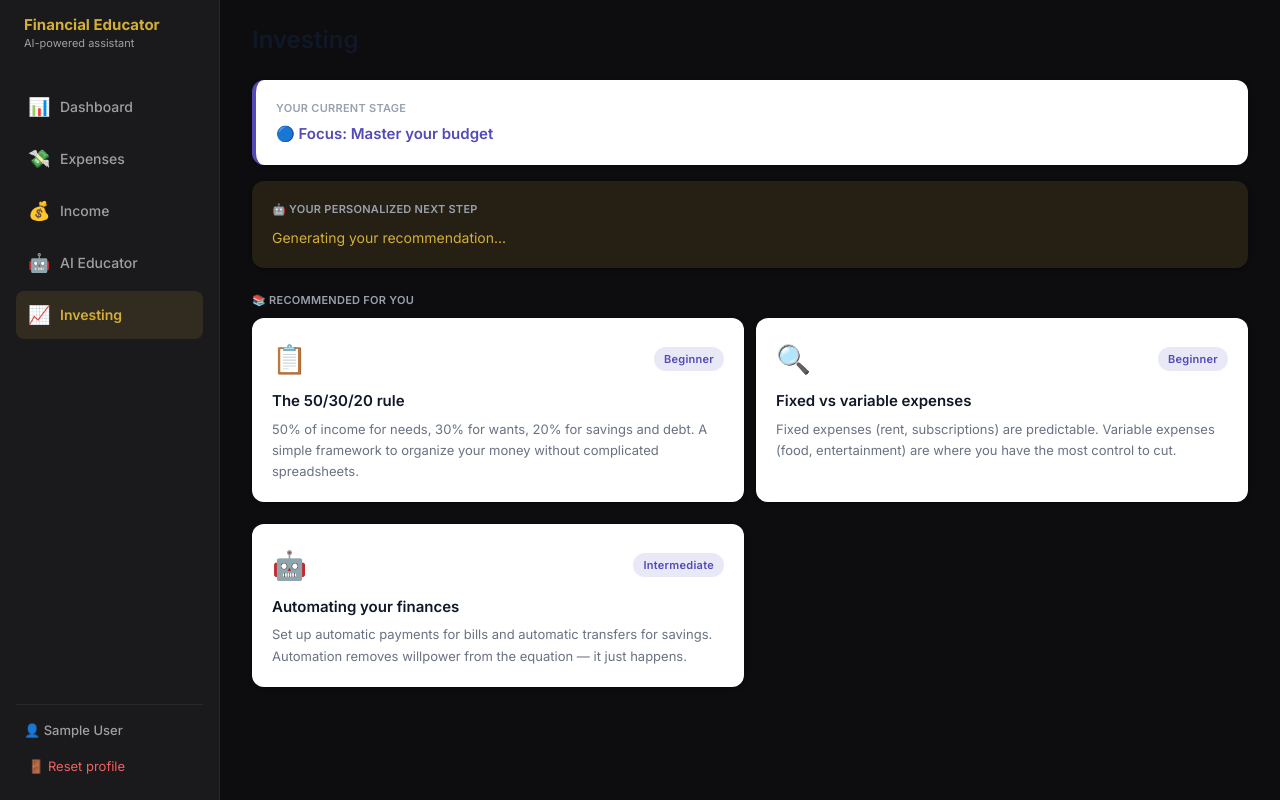
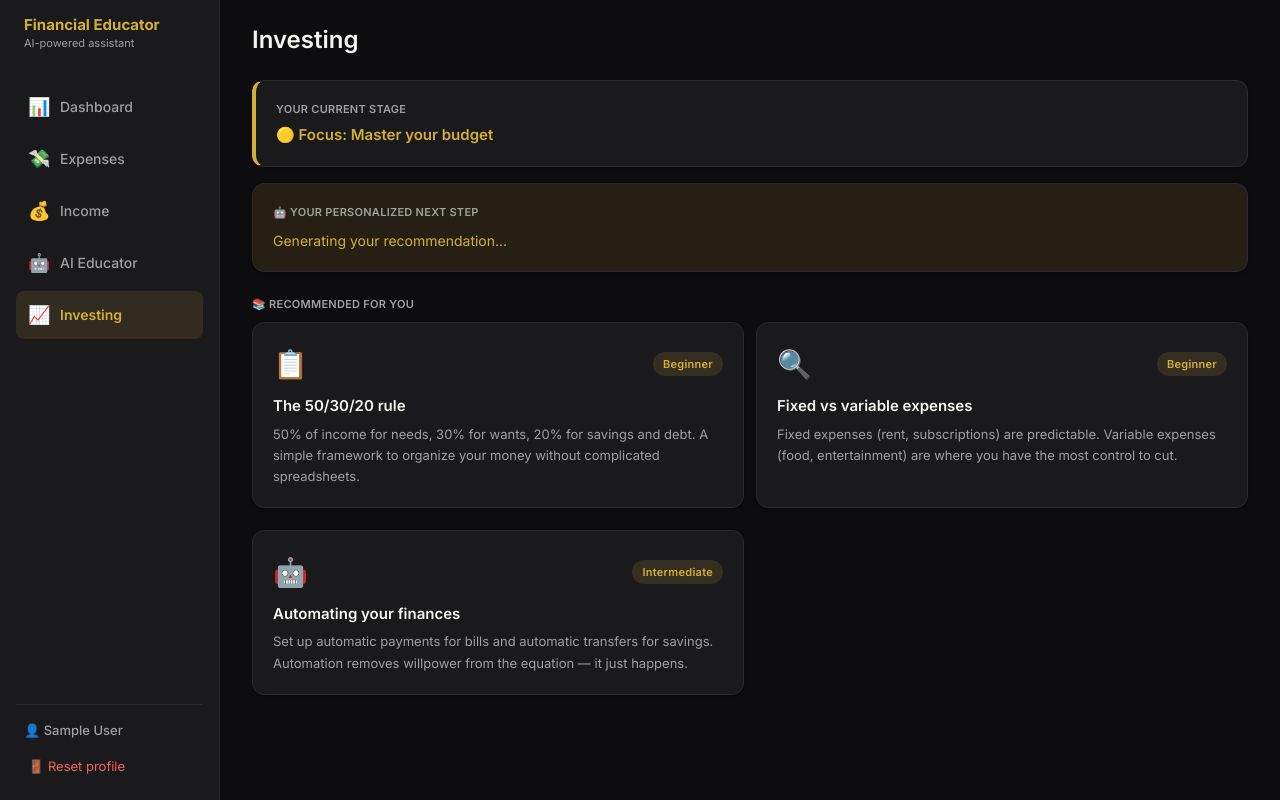
Before and after one commit to gabrielhsmarques/solutionai, a React (Vite) app: page /investing in a window 1280 px wide. Built offline with nearby package versions, Linux system fonts and the light colour scheme; no server answers; sample sign-in values are in the browser's storage.

Commit message:
feat: apply dark gold theme to investing module

```diff
--- a/src/components/InvestingCard.jsx
+++ b/src/components/InvestingCard.jsx
@@ -1,20 +1,20 @@
 export default function InvestingCard({ title, description, level, icon, levelColor }) {
   return (
-    <div className="bg-white rounded-xl p-5 mb-2.5 shadow-card">
+    <div className="bg-surface border border-border rounded-xl p-5 mb-2.5 shadow-card">
       <div className="flex justify-between items-center mb-2.5">
         <span className="text-[28px]">{icon}</span>
         <span
           className="text-[11px] font-semibold px-2.5 py-1 rounded-full tracking-wide"
           style={{
-            backgroundColor: levelColor + '20',
+            backgroundColor: levelColor + '25',
             color: levelColor
           }}
         >
           {level}
         </span>
       </div>
-      <h3 className="text-[15px] font-semibold text-gray-900 mb-1.5">{title}</h3>
-      <p className="text-[13px] text-gray-500 leading-relaxed">{description}</p>
+      <h3 className="text-[15px] font-semibold text-text mb-1.5">{title}</h3>
+      <p className="text-[13px] text-text-muted leading-relaxed">{description}</p>
     </div>
   )
 }
--- a/src/pages/investing.jsx
+++ b/src/pages/investing.jsx
@@ -11,21 +11,21 @@ const contentLibrary = {
       title: 'Why you should pay off debt first',
       description: 'Debt interest rates are almost always higher than investment returns. Paying off debt is the safest "investment" you can make right now.',
       level: 'Beginner',
-      levelColor: '#E24B4A'
+      levelColor: '#F0605F'
     },
     {
       icon: '⚡',
       title: 'Snowball vs Avalanche method',
       description: 'Snowball: pay the smallest debt first for motivation. Avalanche: pay the highest interest debt first to save money. Both work — pick the one that fits your personality.',
       level: 'Beginner',
-      levelColor: '#E24B4A'
+      levelColor: '#F0605F'
     },
     {
       icon: '🛡️',
       title: 'Emergency fund while in debt',
       description: 'Even while paying off debt, keep a small emergency fund of $500–$1,000. Without it, any unexpected expense pushes you deeper into debt.',
       level: 'Beginner',
-      levelColor: '#E24B4A'
+      levelColor: '#F0605F'
     }
   ],
   emergency: [
@@ -34,21 +34,21 @@ const contentLibrary = {
       title: 'What is an emergency fund?',
       description: 'An emergency fund is 3 to 6 months of your expenses saved in a liquid account. It protects you from going into debt when life surprises you.',
       level: 'Beginner',
-      levelColor: '#BA7517'
+      levelColor: '#E0A93E'
     },
     {
       icon: '📊',
       title: 'Where to keep your emergency fund',
       description: 'Keep it in a high-yield savings account or money market fund — somewhere safe, liquid, and earning at least the inflation rate.',
       level: 'Intermediate',
-      levelColor: '#BA7517'
+      levelColor: '#E0A93E'
     },
     {
       icon: '🎯',
       title: 'How to build it faster',
       description: 'Automate a fixed transfer on payday. Treat it like a bill you must pay. Even $50/month adds up to $600 in a year.',
       level: 'Beginner',
-      levelColor: '#BA7517'
+      levelColor: '#E0A93E'
     }
   ],
   investing: [
@@ -57,21 +57,21 @@ const contentLibrary = {
       title: 'Compound interest — the 8th wonder',
       description: 'Money invested early grows exponentially. $100 invested at 10% per year becomes $1,745 in 30 years — without adding anything extra.',
       level: 'Beginner',
-      levelColor: '#1D9E75'
+      levelColor: '#2ECC8F'
     },
     {
       icon: '🏛️',
       title: 'Index funds for beginners',
       description: 'Instead of picking individual stocks, index funds let you invest in hundreds of companies at once. Lower risk, lower fees, proven long-term returns.',
       level: 'Intermediate',
-      levelColor: '#1D9E75'
+      levelColor: '#2ECC8F'
     },
     {
       icon: '⚖️',
       title: 'Diversification explained',
       description: 'Never put all your money in one place. Spreading investments across stocks, bonds and real estate reduces the impact of any single loss.',
       level: 'Intermediate',
-      levelColor: '#1D9E75'
+      levelColor: '#2ECC8F'
     }
   ],
   budget: [
@@ -80,21 +80,21 @@ const contentLibrary = {
       title: 'The 50/30/20 rule',
       description: '50% of income for needs, 30% for wants, 20% for savings and debt. A simple framework to organize your money without complicated spreadsheets.',
       level: 'Beginner',
-      levelColor: '#534AB7'
+      levelColor: '#D4AF37'
     },
     {
       icon: '🔍',
       title: 'Fixed vs variable expenses',
       description: 'Fixed expenses (rent, subscriptions) are predictable. Variable expenses (food, entertainment) are where you have the most control to cut.',
       level: 'Beginner',
-      levelColor: '#534AB7'
+      levelColor: '#D4AF37'
     },
     {
       icon: '🤖',
       title: 'Automating your finances',
       description: 'Set up automatic payments for bills and automatic transfers for savings. Automation removes willpower from the equation — it just happens.',
       level: 'Intermediate',
-      levelColor: '#534AB7'
+      levelColor: '#D4AF37'
     }
   ]
 }
@@ -110,10 +110,10 @@ function getStageFromGoal(goal) {
 
 function getStageInfo(stage) {
   const info = {
-    debt: { label: '🔴 Focus: Get out of debt first', color: '#E24B4A' },
-    emergency: { label: '🟡 Focus: Build your safety net', color: '#BA7517' },
-    investing: { label: '🟢 Focus: Grow your wealth', color: '#1D9E75' },
-    budget: { label: '🔵 Focus: Master your budget', color: '#534AB7' }
+    debt: { label: '🔴 Focus: Get out of debt first', color: '#F0605F' },
+    emergency: { label: '🟡 Focus: Build your safety net', color: '#E0A93E' },
+    investing: { label: '🟢 Focus: Grow your wealth', color: '#2ECC8F' },
+    budget: { label: '🟡 Focus: Master your budget', color: '#D4AF37' }
   }
   return info[stage]
 }
@@ -153,14 +153,14 @@ export default function Investing() {
 
   return (
     <div className="w-full">
-      <h1 className="text-2xl font-semibold text-gray-900 mb-6">Investing</h1>
+      <h1 className="text-2xl font-semibold text-text mb-6">Investing</h1>
 
       {/* User stage card */}
       <div
-        className="bg-white rounded-xl p-5 mb-4 shadow-card border-l-4"
+        className="bg-surface border border-border rounded-xl p-5 mb-4 shadow-card border-l-4"
         style={{ borderLeftColor: stageInfo.color }}
       >
-        <p className="text-[11px] font-semibold text-gray-400 uppercase tracking-wide mb-1.5">
+        <p className="text-[11px] font-semibold text-text-muted uppercase tracking-wide mb-1.5">
           Your Current Stage
         </p>
         <p className="text-[15px] font-semibold" style={{ color: stageInfo.color }}>
@@ -169,8 +169,8 @@ export default function Investing() {
       </div>
 
       {/* Gemini insight */}
-      <div className="bg-primary-light rounded-xl p-5 mb-6 shadow-card">
-        <p className="text-[11px] font-semibold text-gray-400 uppercase tracking-wide mb-2.5">
+      <div className="bg-primary-light border border-border rounded-xl p-5 mb-6 shadow-card">
+        <p className="text-[11px] font-semibold text-text-muted uppercase tracking-wide mb-2.5">
           🤖 Your Personalized Next Step
         </p>
         {loadingInsight ? (
@@ -181,7 +181,7 @@ export default function Investing() {
       </div>
 
       {/* Educational content */}
-      <p className="text-[11px] font-semibold text-gray-400 uppercase tracking-wide mb-2.5">
+      <p className="text-[11px] font-semibold text-text-muted uppercase tracking-wide mb-2.5">
         📚 Recommended For You
       </p>
       <div className="grid grid-cols-2 gap-3 max-md:grid-cols-1">
```
